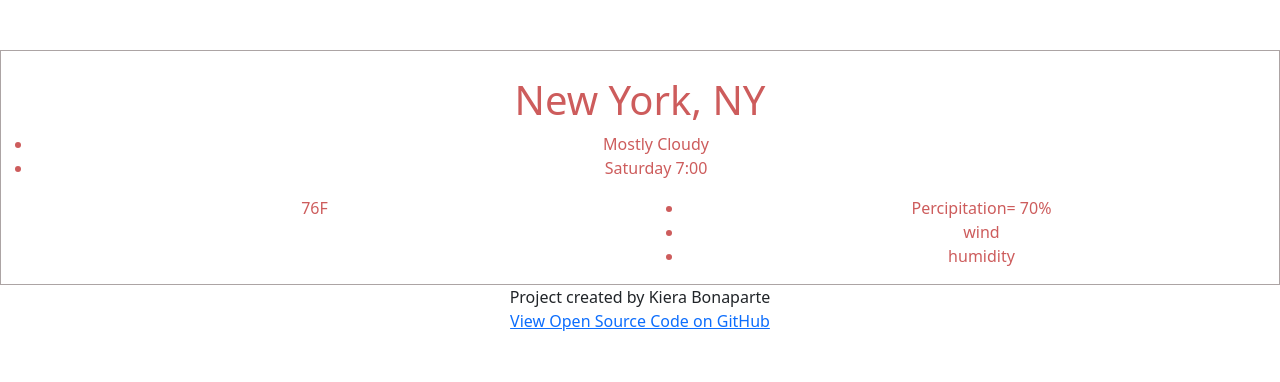
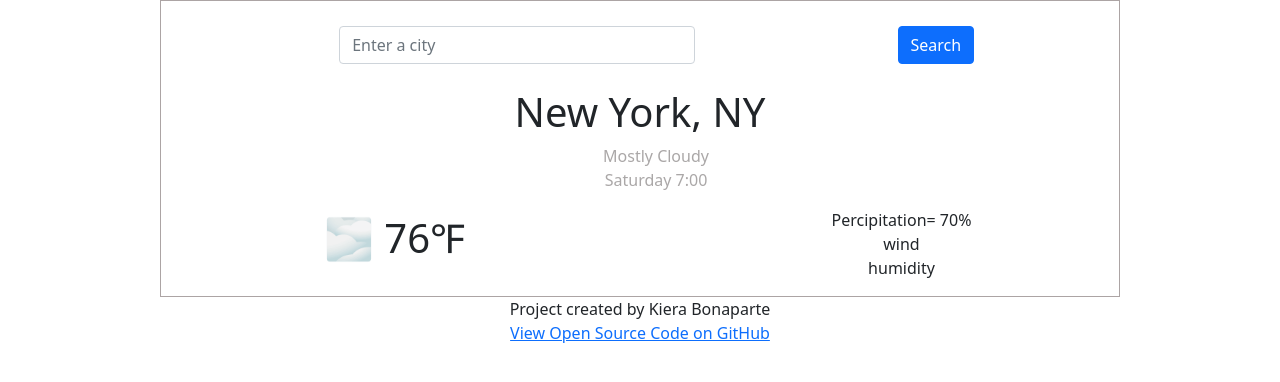
Before and after one commit to kierabon/weather-react-app, a React (Create React App) app: page / in a window 1280 px wide. Shown: the top 382 px of the page. Built offline with nearby package versions, Linux system fonts and the light colour scheme.

Commit message:
Adjusted css added search box

```diff
--- a/src/Weather.css
+++ b/src/Weather.css
@@ -1,7 +1,26 @@
 .Weather {
-  color: indianred;
-  list-style: none;
   border: solid 1px rgb(172, 164, 164);
   padding-top: 25px;
   margin-top: 50px;
+  max-width: 75%;
+  margin: 0 auto;
 }
+.form-control {
+  max-width: 50%;
+  margin: 0 auto;
+}
+.search {
+  display: block;
+  margin: 0 auto;
+  float: left;
+}
+#list {
+  list-style: none;
+  color: rgba(150, 146, 146, 0.808);
+}
+#details {
+  list-style: none;
+}
+#temp {
+  font-size: 40px;
+}
--- a/src/Weather.js
+++ b/src/Weather.js
@@ -4,20 +4,31 @@ import "./Weather.css";
 export default function Weather(){
     return(
         <div className="Weather">
+            <form className="form-inline">
+            <div className="row">
+                <div className="col-9">
+
+                <input type="search" placeholder="Enter a city" autoComplete="off"className="form-control" />
+                </div>
+                <div className="col">
+                <input type="submit" value="Search" className="btn btn-primary search" />
+
+            </div> </div>  </form>
+            <br />
             <h1>
             New York, NY
             </h1>
-            <ul>
+            <ul id="list">
                 <li> Mostly Cloudy</li>
                 <li>Saturday 7:00</li>
             </ul>
             <div className="row">
-            <div className="col-6">
-
-            76F
+            <div className="col-6" id="temp">
+            🌫
+            76℉
             </div>
             <div className="col-6">
-                <ul>
+                <ul id="details">
                     <li> Percipitation= 70%</li>
                     <li> wind </li>
                     <li> humidity</li>
```
